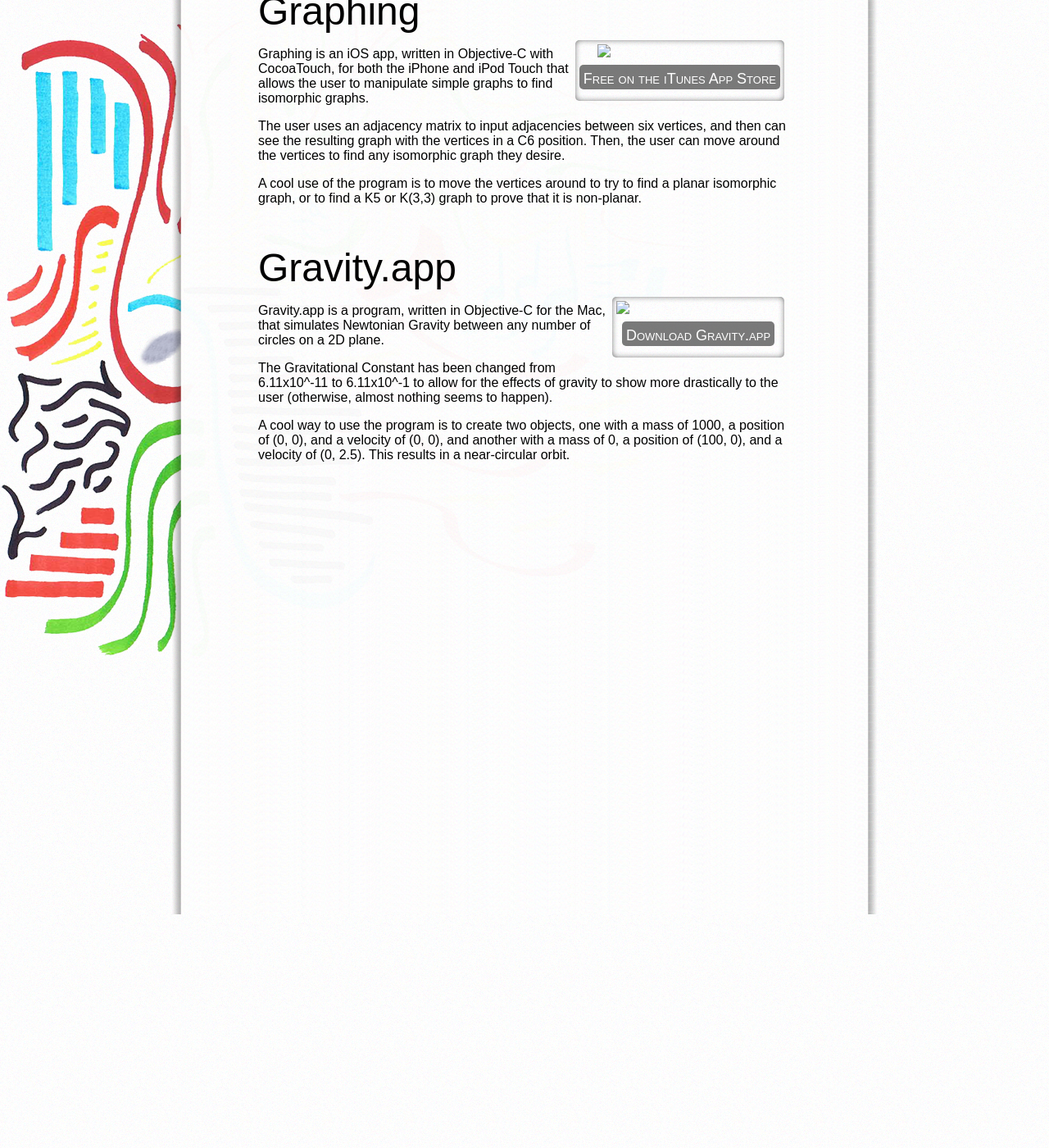
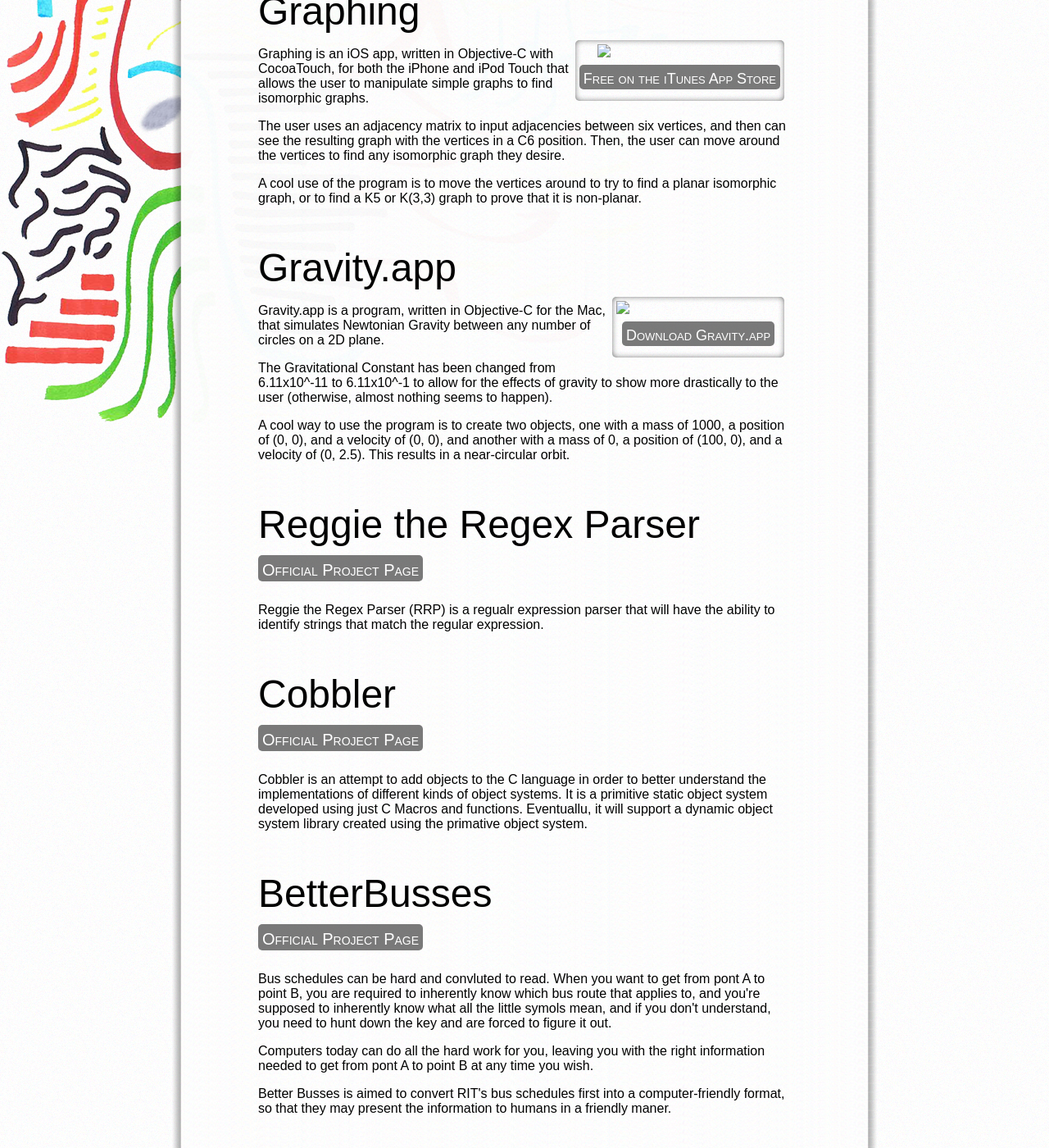
Before and after one commit to libsteve/altece.github.io, a Jekyll site: the page built from projects.html, in a window 1280 px wide and 1400 px high, scrolled down 285 px. Shown: the whole window at 82% size. Built offline with Jekyll 4.4.1, drawn with Linux system fonts in a browser that asks for light colours; some web fonts are replaced; Markdown is read by kramdown in place of the engine named in the settings.

Commit message:
updated projects and portfolio content

```diff
--- a/projects.html
+++ b/projects.html
@@ -58,3 +58,31 @@
 			(0, 0), and another with a mass of 0, a position of (100, 0),
 			and a velocity of (0, 2.5). This results in a near-circular
 			orbit.</p>
+		</article>
+
+		<article>
+			<header>Reggie the Regex Parser</header>
+			<a class="button" href="http://altece.com/Reggie-the-Regex-Parser/">Official Project Page</a>
+
+			<p>Reggie the Regex Parser (RRP) is a regualr expression parser that will have the ability to identify strings that match the regular expression.</p>
+		</article>
+
+		<article>
+			<header>Cobbler</header>
+			<a class="button" href="http://altece.com/Cobbler/">Official Project Page</a>
+
+			<p>Cobbler is an attempt to add objects to the C language in order to better understand the implementations of different kinds of object systems. It is a primitive static object system developed using just C Macros and functions. Eventuallu, it will support a dynamic object system library created using the primative object system.</p>
+		</article>
+
+		<article>
+			<header>BetterBusses</header>
+			<a class="button" href="http://altece.com/BetterBusses/">Official Project Page</a>
+
+			<p>Bus schedules can be hard and convluted to read. When you want to get from pont A to point B, you are required to inherently know which bus route that applies to, and you're supposed to inherently know what all the little symols mean, and if you don't understand, you need to hunt down the key and are forced to figure it out.</p>
+
+			<p>Computers today can do all the hard work for you, leaving you with the right information needed to get from pont A to point B at any time you wish.</p>
+
+			<p>Better Busses is aimed to convert RIT's bus schedules first into a computer-friendly format, so that they may present the information to humans in a friendly maner.</p>
+		</article>
+
+		<article>
```
Also changed, not shown: portfolio.html (+22 -2 lines), images/portfolio/Planet.png (added).
